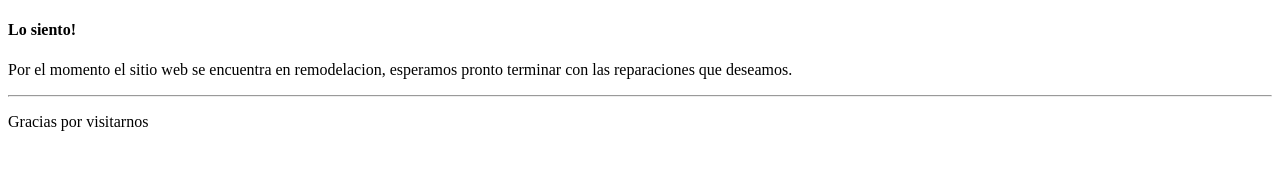
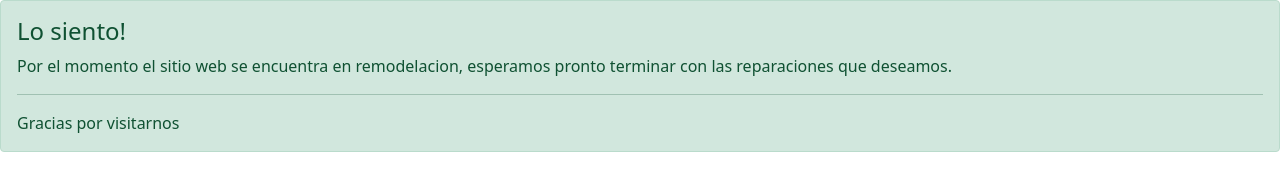
Before and after one commit to SArturoRE/Salvador_Arturo, a website: page index.html in a window 1280 px wide. Drawn offline with Linux system fonts and the light colour scheme; the site is published under a folder, as on GitHub Pages, so addresses that start at the root find nothing.

Commit message:
Corregimos la referencia
Corregí la referencia de link en el index

```diff
--- a/index.html
+++ b/index.html
@@ -5,7 +5,7 @@
   <meta charset="UTF-8">
   <meta http-equiv="X-UA-Compatible" content="IE=edge">
   <meta name="viewport" content="width=device-width,initial-scale=1.0">
-  <link rel="stylesheet" href="/mios/styles.css"/>
+  <link rel="stylesheet" href="./mios/styles.css"/>
 
 </head>
 <body>
```
